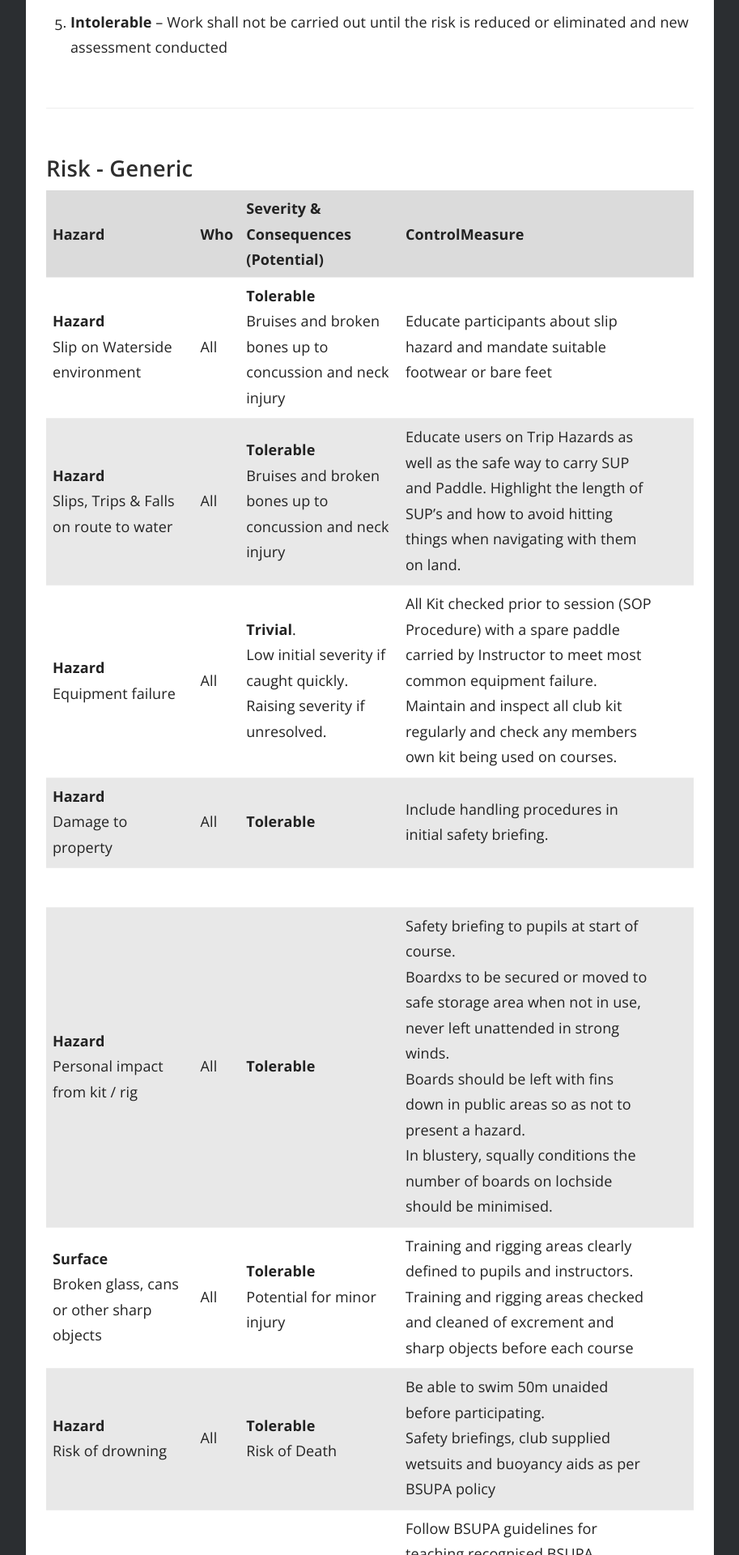
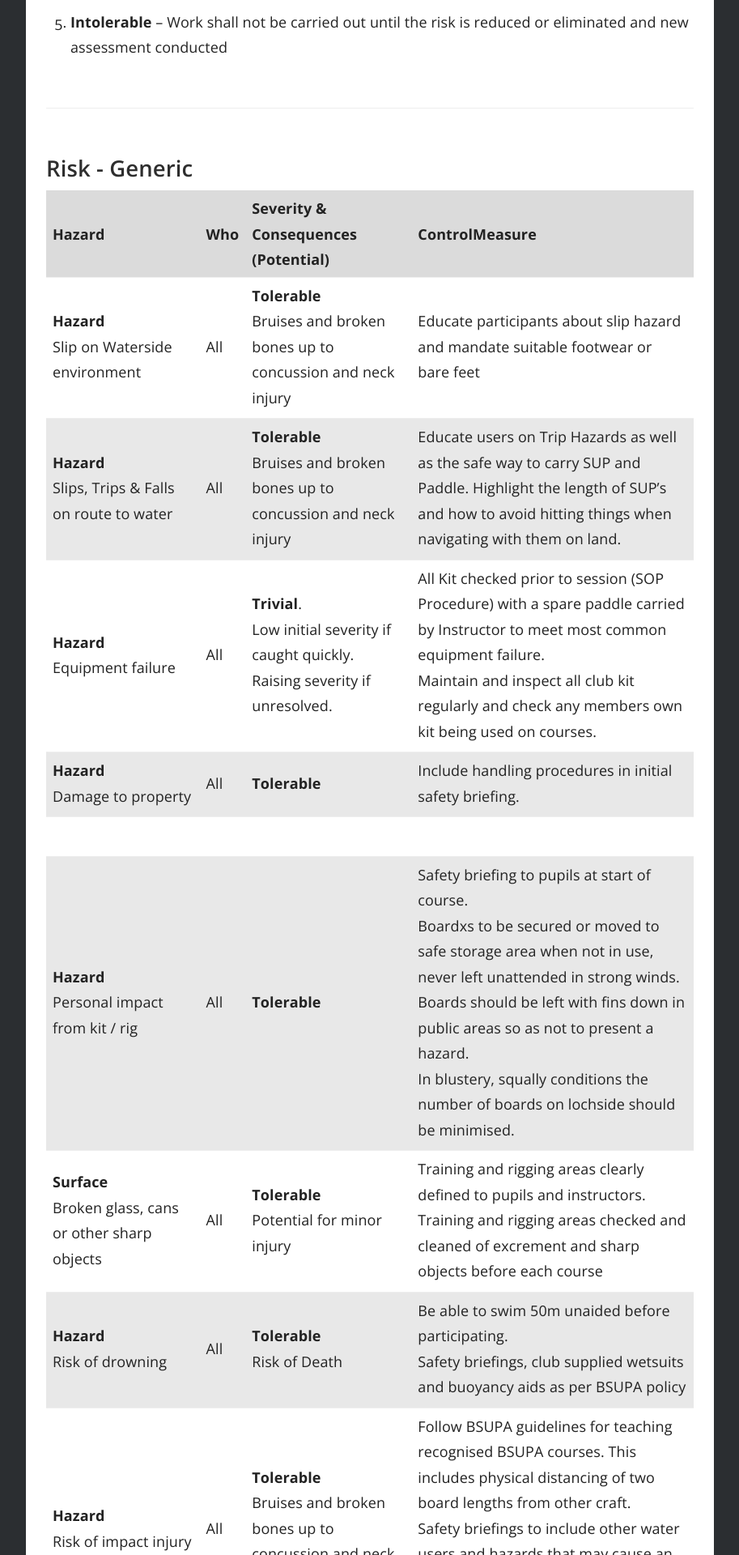
Before and after one commit to numbat70/clyde, a Jekyll site: the page built from _docs/Content/20-SUP_RISK.md, in a window 1280 px wide. Shown: the part 990-2910 px from the top of the page at 81% size, without its empty margins (333-1246 px from the left). Built offline with Jekyll 4.4.1, drawn with Linux system fonts in a browser that asks for light colours.

```diff
--- a/_docs/Content/20-SUP_RISK.md
+++ b/_docs/Content/20-SUP_RISK.md
@@ -29,7 +29,7 @@ Hazard | Who | Severity & Consequences (Potential) | ControlMeasure
 **Hazard** <br>Slip on Waterside environment | All | **Tolerable**<br> Bruises and broken bones up to concussion and neck injury | Educate participants about slip hazard and mandate suitable footwear or bare feet
 **Hazard** <br>Slips, Trips & Falls on route to water  | All | **Tolerable**<br> Bruises and broken bones up to concussion and neck injury |  Educate users on Trip Hazards as well as the safe way to carry SUP and Paddle. Highlight the length of SUP's and how to avoid hitting things when navigating with them on land.
 **Hazard** <br>Equipment failure  | All | **Trivial**.<br> Low initial severity if caught quickly. Raising severity if unresolved.  | All Kit checked prior to session (SOP Procedure) with a spare paddle carried by Instructor to meet most common equipment failure. <br> Maintain and inspect all club kit regularly and check any members own kit being used on courses.
-**Hazard** <br>Damage to property  | All | **Tolerable**<br> |  Include handling procedures in initial safety briefing.  |  |  |
+**Hazard** <br>Damage to property  | All | **Tolerable**<br> |  Include handling procedures in initial safety briefing.
   |  |  |
 **Hazard** <br>Personal impact from kit / rig  | All | **Tolerable**<br> |  Safety briefing to pupils at start of course. <br>Boardxs to be secured or moved to safe storage area when not in use, never left unattended in strong winds. <br> Boards should be left with fins down in public areas so as not to present a hazard.<br> In blustery, squally conditions the number of boards on lochside should be minimised.
 **Surface** <br>Broken glass, cans or other sharp objects  | All | **Tolerable**<br>Potential for minor injury |  Training and rigging areas clearly defined to pupils and instructors. <br>Training and rigging areas checked and cleaned of excrement and sharp objects before each course
```
